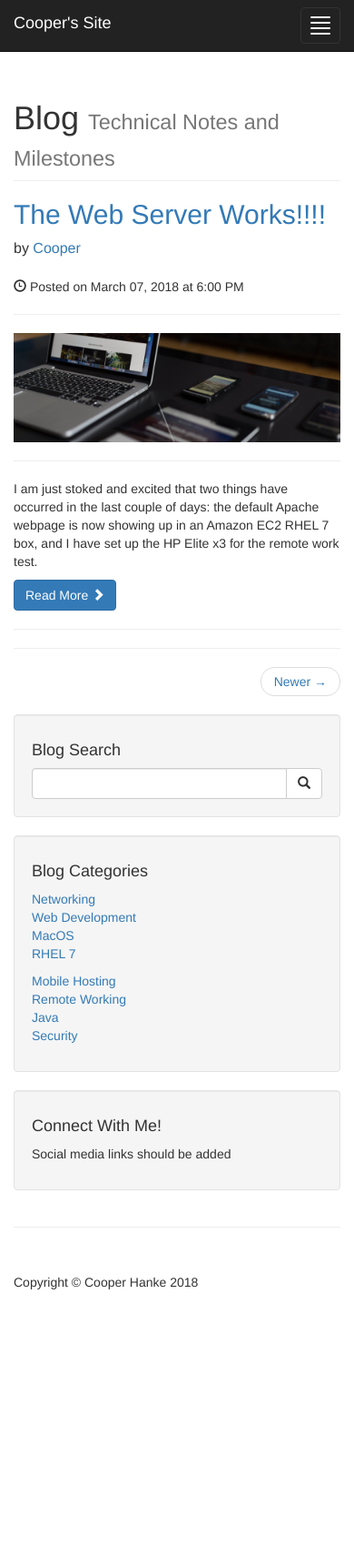
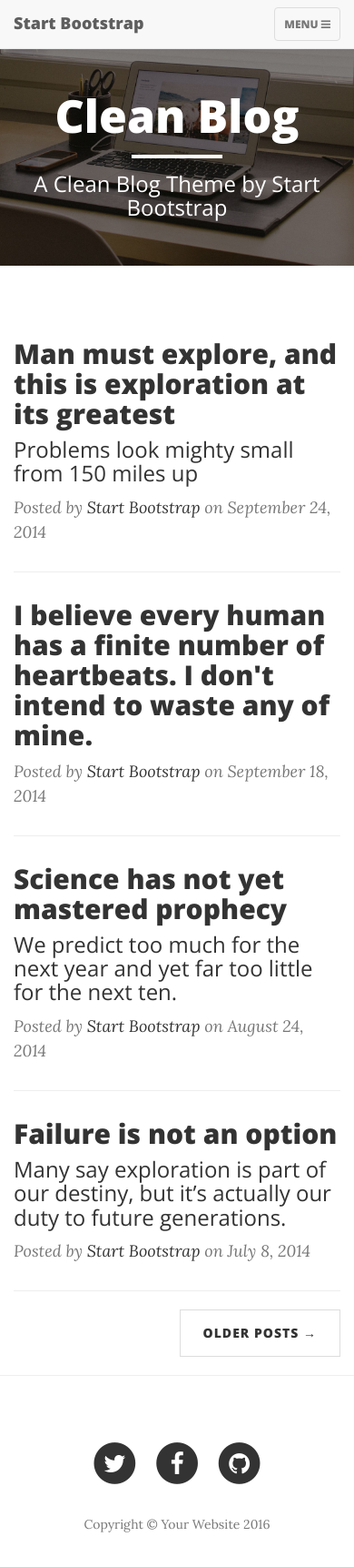
Before and after one commit to CooperHanke/personal-blog, a website: page index.html in a window 390 px wide. Shown: the whole page at 91% size. Before the commit the page ends 1479 px from the top, so only its background shows below. Drawn offline with nearby package versions, Linux system fonts and the light colour scheme.

```diff
--- a/index.html
+++ b/index.html
@@ -9,13 +9,18 @@
     <meta name="description" content="">
     <meta name="author" content="">
 
-    <title>Blog Home - Site of Cooper Hanke</title>
+    <title>Clean Blog</title>
 
     <!-- Bootstrap Core CSS -->
-    <link href="./css/bootstrap.min.css" rel="stylesheet">
+    <link href="vendor/bootstrap/css/bootstrap.min.css" rel="stylesheet">
 
-    <!-- Custom CSS -->
-    <link href="./css/blog-home.css" rel="stylesheet">
+    <!-- Theme CSS -->
+    <link href="css/clean-blog.min.css" rel="stylesheet">
+
+    <!-- Custom Fonts -->
+    <link href="vendor/font-awesome/css/font-awesome.min.css" rel="stylesheet" type="text/css">
+    <link href='https://fonts.googleapis.com/css?family=Lora:400,700,400italic,700italic' rel='stylesheet' type='text/css'>
+    <link href='https://fonts.googleapis.com/css?family=Open+Sans:300italic,400italic,600italic,700italic,800italic,400,300,600,700,800' rel='stylesheet' type='text/css'>
 
     <!-- HTML5 Shim and Respond.js IE8 support of HTML5 elements and media queries -->
     <!-- WARNING: Respond.js doesn't work if you view the page via file:// -->
@@ -29,36 +34,31 @@
 <body>
 
     <!-- Navigation -->
-    <nav class="navbar navbar-inverse navbar-fixed-top" role="navigation">
-        <div class="container">
+    <nav class="navbar navbar-default navbar-custom navbar-fixed-top">
+        <div class="container-fluid">
             <!-- Brand and toggle get grouped for better mobile display -->
-            <div class="navbar-header">
+            <div class="navbar-header page-scroll">
                 <button type="button" class="navbar-toggle" data-toggle="collapse" data-target="#bs-example-navbar-collapse-1">
                     <span class="sr-only">Toggle navigation</span>
-                    <span class="icon-bar"></span>
-                    <span class="icon-bar"></span>
-                    <span class="icon-bar"></span>
-                    <span class="icon-bar"></span>
+                    Menu <i class="fa fa-bars"></i>
                 </button>
-                <a class="navbar-brand" href="#">Cooper's Site</a>
+                <a class="navbar-brand" href="index.html">Start Bootstrap</a>
             </div>
+
             <!-- Collect the nav links, forms, and other content for toggling -->
             <div class="collapse navbar-collapse" id="bs-example-navbar-collapse-1">
-                <ul class="nav navbar-nav">
+                <ul class="nav navbar-nav navbar-right">
                     <li>
-                        <a href="#">About</a>
+                        <a href="index.html">Home</a>
                     </li>
                     <li>
-                        <a href="#">Services</a>
+                        <a href="about.html">About</a>
                     </li>
                     <li>
-                        <a href="#">Blog</a>
+                        <a href="post.html">Sample Post</a>
                     </li>
                     <li>
-                        <a href="#">Resume</a>
-                    </li>
-                    <li>
-                        <a href="#">Contact</a>
+                        <a href="contact.html">Contact</a>
                     </li>
                 </ul>
             </div>
@@ -67,163 +67,132 @@
         <!-- /.container -->
     </nav>
 
-    <!-- Page Content -->
+    <!-- Page Header -->
+    <!-- Set your background image for this header on the line below. -->
+    <header class="intro-header" style="background-image: url('img/home-bg.jpg')">
         <div class="container">
+            <div class="row">
+                <div class="col-lg-8 col-lg-offset-2 col-md-10 col-md-offset-1">
+                    <div class="site-heading">
+                        <h1>Clean Blog</h1>
+                        <hr class="small">
+                        <span class="subheading">A Clean Blog Theme by Start Bootstrap</span>
+                    </div>
+                </div>
+            </div>
+        </div>
+    </header>
 
+    <!-- Main Content -->
+    <div class="container">
         <div class="row">
-
-            <!-- Blog Entries Column -->
-            <div class="col-md-8">
-
-                <h1 class="page-header">
-                    Blog
-                    <small>Technical Notes and Milestones</small>
-                </h1>
-
-                <!-- First Blog Post -->
-                <h2>
-                    <a href="#">The Web Server Works!!!!</a>
+            <div class="col-lg-8 col-lg-offset-2 col-md-10 col-md-offset-1">
+                <div class="post-preview">
+                    <a href="post.html">
+                        <h2 class="post-title">
+                            Man must explore, and this is exploration at its greatest
                         </h2>
-                <p class="lead">
-                    by <a href="index.php">Cooper</a>
-                </p>
-                <p><span class="glyphicon glyphicon-time"></span> Posted on March 07, 2018 at 6:00 PM</p>
+                        <h3 class="post-subtitle">
+                            Problems look mighty small from 150 miles up
+                        </h3>
+                    </a>
+                    <p class="post-meta">Posted by <a href="#">Start Bootstrap</a> on September 24, 2014</p>
+                </div>
                 <hr>
-                <img class="img-responsive" src="img/blog-img-01.jpg" alt="mobile devices and computers on table">
+                <div class="post-preview">
+                    <a href="post.html">
+                        <h2 class="post-title">
+                            I believe every human has a finite number of heartbeats. I don't intend to waste any of mine.
+                        </h2>
+                    </a>
+                    <p class="post-meta">Posted by <a href="#">Start Bootstrap</a> on September 18, 2014</p>
+                </div>
                 <hr>
-                <p>I am just stoked and excited that two things have occurred in the last couple of days: the default Apache webpage is now showing up in an Amazon EC2 RHEL 7 box, and I have set up the HP Elite x3 for the remote work test.</p>
-                <a class="btn btn-primary" href="./html/blog/blogpost1.html">Read More <span class="glyphicon glyphicon-chevron-right"></span></a>
-
+                <div class="post-preview">
+                    <a href="post.html">
+                        <h2 class="post-title">
+                            Science has not yet mastered prophecy
+                        </h2>
+                        <h3 class="post-subtitle">
+                            We predict too much for the next year and yet far too little for the next ten.
+                        </h3>
+                    </a>
+                    <p class="post-meta">Posted by <a href="#">Start Bootstrap</a> on August 24, 2014</p>
+                </div>
                 <hr>
-
-                <!--&lt;!&ndash; Second Blog Post &ndash;&gt;-->
-                <!--<h2>-->
-                    <!--<a href="#">Blog Post Title</a>-->
-                <!--</h2>-->
-                <!--<p class="lead">-->
-                    <!--by <a href="index.php">Start Bootstrap</a>-->
-                <!--</p>-->
-                <!--<p><span class="glyphicon glyphicon-time"></span> Posted on August 28, 2013 at 10:45 PM</p>-->
-                <!--<hr>-->
-                <!--<img class="img-responsive" src="http://placehold.it/900x300" alt="">-->
-                <!--<hr>-->
-                <!--<p>Lorem ipsum dolor sit amet, consectetur adipisicing elit. Quibusdam, quasi, fugiat, asperiores harum voluptatum tenetur a possimus nesciunt quod accusamus saepe tempora ipsam distinctio minima dolorum perferendis labore impedit voluptates!</p>-->
-                <!--<a class="btn btn-primary" href="#">Read More <span class="glyphicon glyphicon-chevron-right"></span></a>-->
-
-                <!--<hr>-->
-
-                <!--&lt;!&ndash; Third Blog Post &ndash;&gt;-->
-                <!--<h2>-->
-                    <!--<a href="#">Blog Post Title</a>-->
-                <!--</h2>-->
-                <!--<p class="lead">-->
-                    <!--by <a href="index.php">Start Bootstrap</a>-->
-                <!--</p>-->
-                <!--<p><span class="glyphicon glyphicon-time"></span> Posted on August 28, 2013 at 10:45 PM</p>-->
-                <!--<hr>-->
-                <!--<img class="img-responsive" src="http://placehold.it/900x300" alt="">-->
-                <!--<hr>-->
-                <!--<p>Lorem ipsum dolor sit amet, consectetur adipisicing elit. Cupiditate, voluptates, voluptas dolore ipsam cumque quam veniam accusantium laudantium adipisci architecto itaque dicta aperiam maiores provident id incidunt autem. Magni, ratione.</p>-->
-                <!--<a class="btn btn-primary" href="#">Read More <span class="glyphicon glyphicon-chevron-right"></span></a>-->
-
+                <div class="post-preview">
+                    <a href="post.html">
+                        <h2 class="post-title">
+                            Failure is not an option
+                        </h2>
+                        <h3 class="post-subtitle">
+                            Many say exploration is part of our destiny, but it’s actually our duty to future generations.
+                        </h3>
+                    </a>
+                    <p class="post-meta">Posted by <a href="#">Start Bootstrap</a> on July 8, 2014</p>
+                </div>
                 <hr>
-
                 <!-- Pager -->
                 <ul class="pager">
-                    <!-- Saving the below line item for pages after the first one -->
-                    <!--<li class="previous">-->
-                        <!--<a href="#">&larr; Older</a>-->
-                    <!--</li>-->
                     <li class="next">
-                        <a href="#">Newer &rarr;</a>
-                    </li>
-                </ul>
-
-            </div>
-
-            <!-- Blog Sidebar Widgets Column -->
-            <div class="col-md-4">
-
-                <!-- Blog Search Well -->
-                <div class="well">
-                    <h4>Blog Search</h4>
-                    <div class="input-group">
-                        <input type="text" class="form-control">
-                        <span class="input-group-btn">
-                            <button class="btn btn-default" type="button">
-                                <span class="glyphicon glyphicon-search"></span>
-                        </button>
-                        </span>
-                    </div>
-                    <!-- /.input-group -->
-                </div>
-
-                <!-- Blog Categories Well -->
-                <div class="well">
-                    <h4>Blog Categories</h4>
-                    <div class="row">
-                        <div class="col-lg-6">
-                            <ul class="list-unstyled">
-                                <li><a href="#">Networking</a>
-                                </li>
-                                <li><a href="#">Web Development</a>
-                                </li>
-                                <li><a href="#">MacOS</a>
-                                </li>
-                                <li><a href="#">RHEL 7</a>
+                        <a href="#">Older Posts &rarr;</a>
                     </li>
                 </ul>
             </div>
-                        <!-- /.col-lg-6 -->
-                        <div class="col-lg-6">
-                            <ul class="list-unstyled">
-                                <li><a href="#">Mobile Hosting</a>
-                                </li>
-                                <li><a href="#">Remote Working</a>
-                                </li>
-                                <li><a href="#">Java</a>
-                                </li>
-                                <li><a href="#">Security</a>
-                                </li>
-                            </ul>
         </div>
-                        <!-- /.col-lg-6 -->
     </div>
-                    <!-- /.row -->
-                </div>
-
-                <!-- Side Widget Well -->
-                <div class="well">
-                    <h4>Connect With Me!</h4>
-                    <p>Social media links should be added</p>
-                </div>
-
-            </div>
-
-        </div>
-        <!-- /.row -->
 
     <hr>
 
     <!-- Footer -->
     <footer>
+        <div class="container">
             <div class="row">
-                <div class="col-lg-12">
-                    <p>Copyright &copy; Cooper Hanke 2018</p>
+                <div class="col-lg-8 col-lg-offset-2 col-md-10 col-md-offset-1">
+                    <ul class="list-inline text-center">
+                        <li>
+                            <a href="#">
+                                <span class="fa-stack fa-lg">
+                                    <i class="fa fa-circle fa-stack-2x"></i>
+                                    <i class="fa fa-twitter fa-stack-1x fa-inverse"></i>
+                                </span>
+                            </a>
+                        </li>
+                        <li>
+                            <a href="#">
+                                <span class="fa-stack fa-lg">
+                                    <i class="fa fa-circle fa-stack-2x"></i>
+                                    <i class="fa fa-facebook fa-stack-1x fa-inverse"></i>
+                                </span>
+                            </a>
+                        </li>
+                        <li>
+                            <a href="#">
+                                <span class="fa-stack fa-lg">
+                                    <i class="fa fa-circle fa-stack-2x"></i>
+                                    <i class="fa fa-github fa-stack-1x fa-inverse"></i>
+                                </span>
+                            </a>
+                        </li>
+                    </ul>
+                    <p class="copyright text-muted">Copyright &copy; Your Website 2016</p>
                 </div>
-                <!-- /.col-lg-12 -->
             </div>
-            <!-- /.row -->
+        </div>
     </footer>
 
-    </div>
-    <!-- /.container -->
-
     <!-- jQuery -->
-    <script src="./js/jquery.js"></script>
+    <script src="vendor/jquery/jquery.min.js"></script>
 
     <!-- Bootstrap Core JavaScript -->
-    <script src="./js/bootstrap.min.js"></script>
+    <script src="vendor/bootstrap/js/bootstrap.min.js"></script>
+
+    <!-- Contact Form JavaScript -->
+    <script src="js/jqBootstrapValidation.js"></script>
+    <script src="js/contact_me.js"></script>
+
+    <!-- Theme JavaScript -->
+    <script src="js/clean-blog.min.js"></script>
 
 </body>
 
```
Also changed, not shown: about.html (+6 -0 lines), package.json (+22 -9 lines), README.md. Lines whose indentation alone changed are shown as unchanged.
